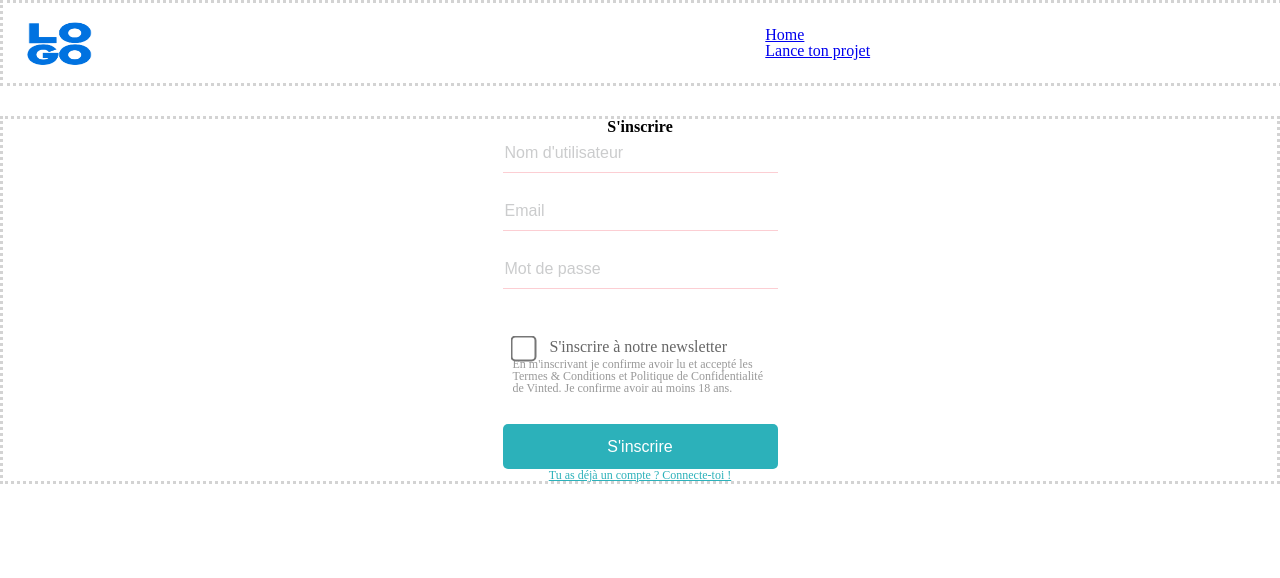
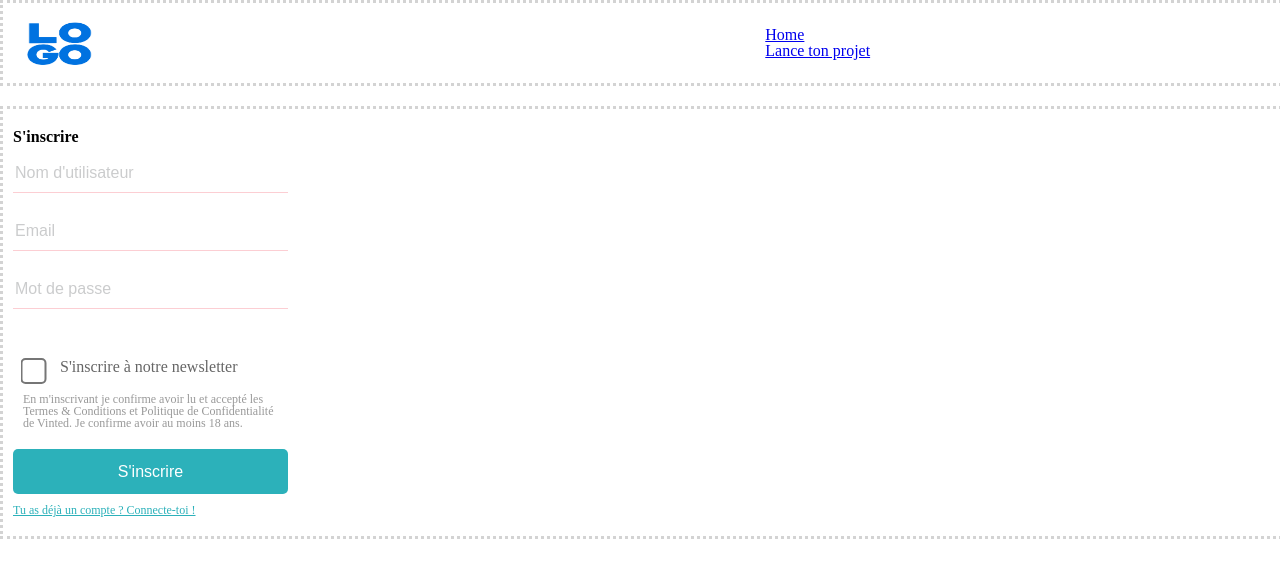
Before and after one commit to GeremyColley/TEMPLATE-SW-FRONTEND-JS, a React (Vite) app: page /signup in a window 1280 px wide. Shown: the top 578 px of the page. Built offline with nearby package versions, Linux system fonts and the light colour scheme; no server answers.

Commit message:
update 1

```diff
--- a/src/assets/css/Login.css
+++ b/src/assets/css/Login.css
@@ -9,24 +9,40 @@
     padding: 10px 0;
     border: dotted 3px #D3D3D3;
 }
-
 */
 
 
 .login-container {
-    display: flex;
+  display: flex;
+  flex-direction: column;
+  width: 1600px;
+  margin: auto;
+  border: dotted 3px #D3D3D3;
+}
+
+.login-container>h2 {
+  padding-left: 10px;
+  padding-top: 10px;
+}
+
+/*
+ display: flex;
     flex-direction: column;
     justify-content: center;
     text-align: center;
     margin-top: 30px;
     border: dotted 3px #D3D3D3;
-  }
+    */
+
   .login-form {
     display: flex;
     width: 275px;
-    margin: auto;
+    margin-top: 10px;
+    padding-left: 10px;
+    padding-bottom: 10px;
     flex-direction: column;
   }
+
   .login-form > input {
     border: none;
     border-bottom: 1px solid #fcced3;
@@ -70,7 +86,6 @@
     border-radius: 5px;
     color: white;
     font-size: 16px;
-    margin-top: 20px;
   }
 
   .login-container a {
@@ -82,3 +97,8 @@
     color: red;
     font-size: 9px;
   }
+
+  .link-signup {
+    margin-left: 10px;
+    margin-bottom: 10px;
+  }
--- a/src/assets/css/Signup.css
+++ b/src/assets/css/Signup.css
@@ -14,17 +14,32 @@
 /* LOGIN ********************** */
 
 .signup-container {
+  display: flex;
+  flex-direction: column;
+  width: 1600px;
+  margin: auto;
+  padding: 10px 0;
+  border: dotted 3px #D3D3D3;
+}
+
+.signup-container>h2 {
+  padding-left: 10px;
+  padding-top: 10px;
+}
+  /*
     display: flex;
     flex-direction: column;
     justify-content: center;
     text-align: center;
     margin-top: 30px;
-    border: dotted 3px #D3D3D3;
-  }
+    border: dotted 3px #D3D3D3;    */
+
   .signup-form {
     display: flex;
     width: 275px;
-    margin: auto;
+    margin-top: 10px;
+    padding-left: 10px;
+    padding-bottom: 10px;
     flex-direction: column;
   }
   .signup-form > input {
@@ -45,19 +60,21 @@
   }
 
   .checkbox-container {
-    margin-top: 20px;
-    padding: 10px;
+    margin-top: 1px;
+    padding-top: 1px;
   }
   .checkbox-container > div {
     display: flex;
   }
   .checkbox-container > p {
+    margin-top: 10px;;
     text-align: left;
     color: #999999;
     font-size: 12px;
   }
 
   .checkbox-container span {
+    margin-bottom: 8px;
     color: #666666;
   }
 
@@ -70,7 +87,7 @@
     border-radius: 5px;
     color: white;
     font-size: 16px;
-    margin-top: 20px;
+    margin-top: 10px;
   }
 
   .signup-container a {
@@ -82,3 +99,8 @@
     color: red;
     font-size: 9px;
   }
+
+  .link-login {
+    margin-left: 10px;
+    margin-bottom: 10px;
+  }
--- a/src/pages/Login.jsx
+++ b/src/pages/Login.jsx
@@ -70,7 +70,7 @@ const Login = ({ setUser }) => {
           </button>
         )}
       </form>
-      <Link to="/signup">Pas encore de compte ? Inscris-toi !</Link>
+      <Link to="/signup" className="link-signup">Pas encore de compte ? Inscris-toi !</Link>
     </div>
   );
 };
--- a/src/pages/Signup.jsx
+++ b/src/pages/Signup.jsx
@@ -80,7 +80,7 @@ const Signup = ({ setUser }) => {
         </div>
         <button type="submit">S'inscrire</button>
       </form>
-      <Link to="/login">Tu as déjà un compte ? Connecte-toi !</Link>
+      <Link to="/login" className="link-login">Tu as déjà un compte ? Connecte-toi !</Link>
     </div>
   );
 };
```
